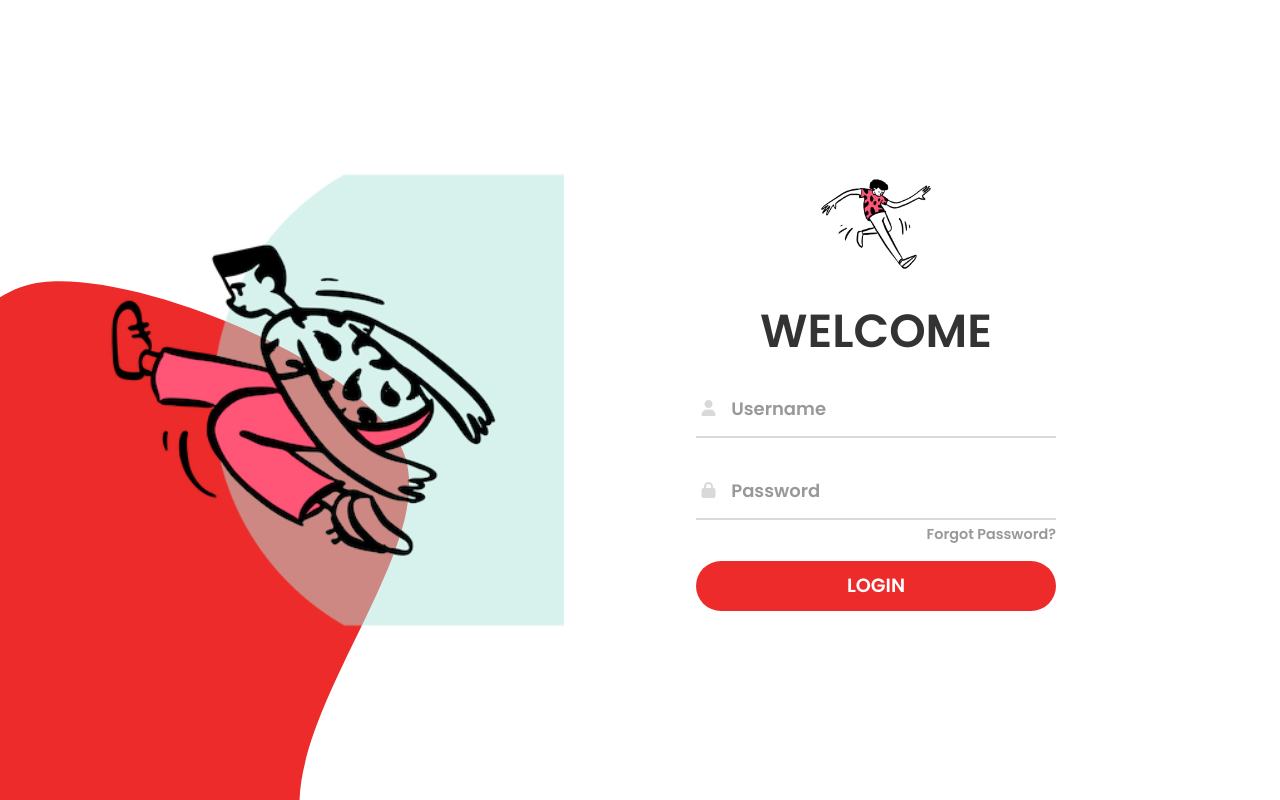
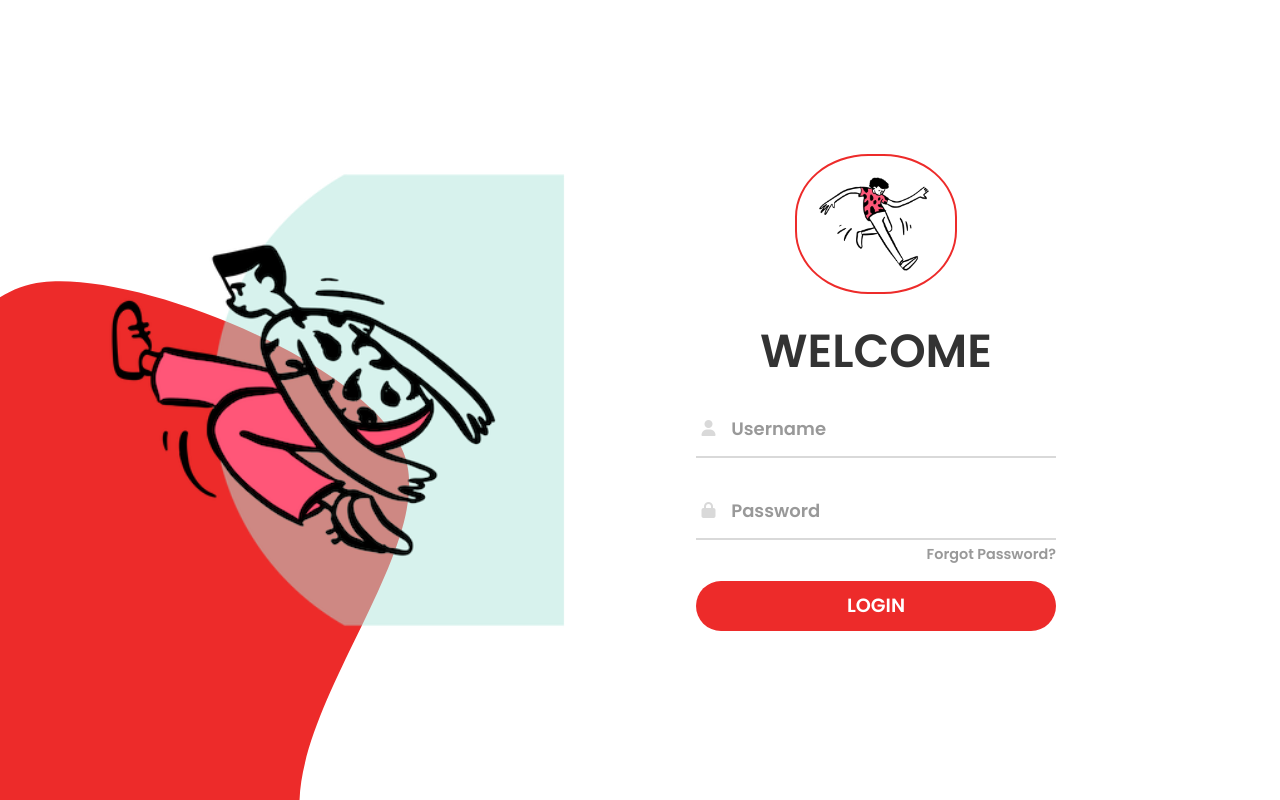
Before and after one commit to shcampinof/RecognitionWApp, a plain HTML site: page index.html in a window 1280 px wide. Drawn offline with Linux system fonts and the light colour scheme.

Commit message:
fronted updated, folders organized

```diff
--- a/css/style.css
+++ b/css/style.css
@@ -30,6 +30,15 @@ body{
 	display: flex;
 	justify-content: flex-end;
 	align-items: center;
+
+}
+.avatar{
+	padding: 1rem;
+	border-style: solid;
+	border-radius: 45%;
+	border-color:#ed2b2a;
+	border-width: 2px;
+
 }
 
 .login-content{
@@ -48,7 +57,7 @@ form{
 }
 
 .login-content img{
-    height: 100px;
+    height: 140px;
 }
 
 .login-content h2{
--- a/index.html
+++ b/index.html
@@ -1,7 +1,7 @@
 <!DOCTYPE html>
 <html>
 <head>
-	<title>Animated Login Form</title>
+	<title>Login Web APP TIA</title>
 	<link rel="stylesheet" type="text/css" href="css/style.css">
 	<link href="https://fonts.googleapis.com/css?family=Poppins:600&display=swap" rel="stylesheet">
 	<script src="https://kit.fontawesome.com/a81368914c.js"></script>
@@ -15,7 +15,7 @@
 		</div>
 		<div class="login-content">
 			<form action="recognition.html">
-				<img src="img/avatar.png">
+				<img class="avatar" src="img/avatar.png">
 				<h2 class="title">Welcome</h2>
            		<div class="input-div one">
            		   <div class="i">
```
